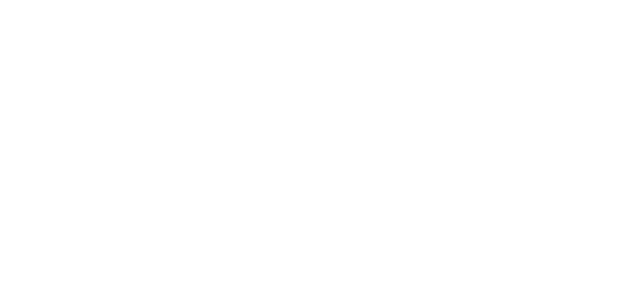
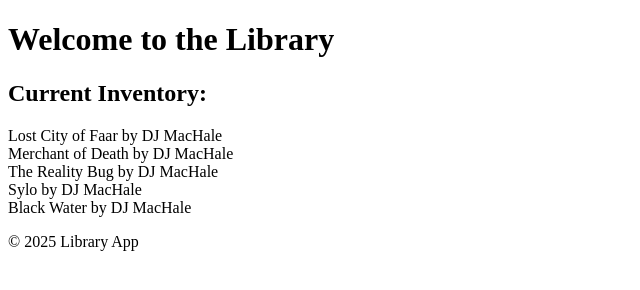
Before and after one commit to Developer9719/libraryApp, a plain HTML site: page index.html in a window 1280 px wide. Shown: the whole page, without its empty margins (0-640 px from the left). Drawn offline with Linux system fonts and the light colour scheme.

Commit message:
Basic Functionality Done

```diff
--- a/index.html
+++ b/index.html
@@ -8,13 +8,15 @@
 </head>
 <body>
     <header>
-
+        <h1>Welcome to the Library</h1>
     </header>
     <main>
-
+        <div class="currentInventory">
+            <h2>Current Inventory: </h2>
+        </div>
     </main>
     <footer>
-
+        <p>&copy; 2025 Library App</p>
     </footer>
     <script src="script.js"></script>
 </body>
--- a/script.js
+++ b/script.js
@@ -0,0 +1,49 @@
+const books = []; // Array of book objects
+
+function Book(title, author) { // Book object constructor
+    // Uses the variable passed in as the instance variable
+    id = crypto.randomUUID(); // Sets random ID
+    this.title = title,
+    this.author = author
+}
+
+function addBookToArray(name, author) {
+    /**
+     * Takes in arguments
+     */
+    this.name = name;
+    this.author = author;
+    /** Create a book object from the arguments
+     * - Each book needs a unique ID (crypto.randomUUID())
+     */
+    const book = new Book(name, author);
+    /**
+     * Store the new object in the array
+     */
+    books.push(book);
+}
+
+addBookToArray('Lost City of Faar', 'DJ MacHale');
+addBookToArray('Merchant of Death', 'DJ MacHale');
+addBookToArray('The Reality Bug', 'DJ MacHale');
+addBookToArray('Sylo', 'DJ MacHale');
+addBookToArray('Black Water', 'DJ MacHale');
+
+
+// Display books
+const displayElement = document.getElementsByClassName('currentInventory')[0];
+// The [0] selects the first element in the HTML Collection
+
+function displayBooks(book) {
+    console.log(book.name);
+    displayElement.insertAdjacentHTML("beforeend",`<div class="book">${book.title}
+        by ${book.author}</div>`);
+}
+
+books.forEach(displayBooks);
+// books.foreach(displayBooks()); - Paases the result of the displayBooks
+// function and since it doesnt return anything the result is always
+// undefined
+
+// books.forEach(displayBooks) - Passes a function reference, therefore
+// telling the line to run the function
```
